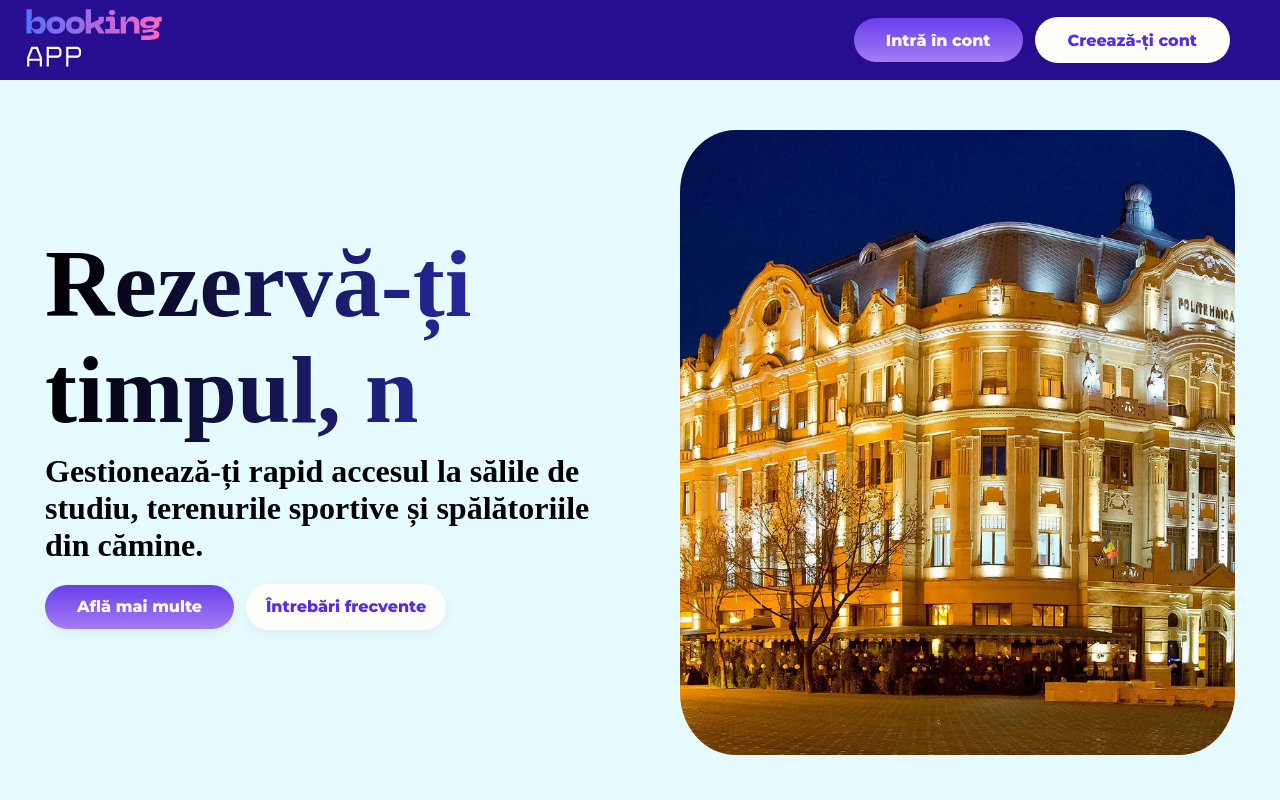
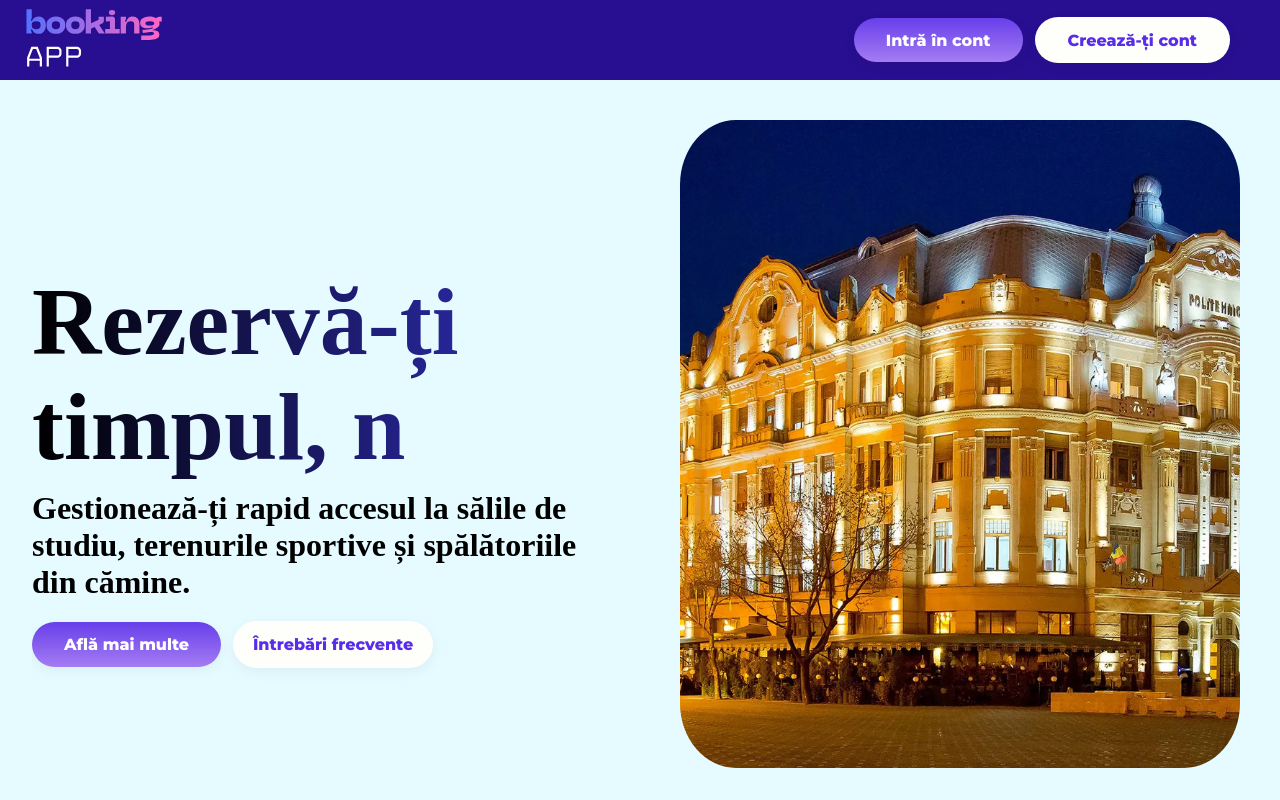
Before and after one commit to dcirjaliu/bachelor-thesis-booking-app, a React (Vite) app in the folder booking-app/frontend/: page / in a window 1280 px wide. Built offline with nearby package versions, Linux system fonts and the light colour scheme.

Commit message:
refactor(header):refactored the code so that the header, which will be present on all pages, to render the rest of the elements, making it global in the overall application

```diff
--- a/booking-app/frontend/src/Routes.tsx
+++ b/booking-app/frontend/src/Routes.jsx
@@ -1,13 +1,16 @@
 import { BrowserRouter, Routes, Route } from "react-router-dom";
 import IndexPage from "./pages/Index/Index";
 import ServiceDetails from "./pages/ServiceDetails/ServiceDetails";
+import MainLayout from "./layouts/MainLayout/MainLayout";
 
 function AppRoutes() {
   return (
     <BrowserRouter>
       <Routes>
-        <Route path="/" element={<IndexPage />} />
-        <Route path="/servicedetails" element={<ServiceDetails />} />
+        <Route element={<MainLayout />}>
+          <Route path="/" element={<IndexPage />} />
+          <Route path="/serviceDetails" element={<ServiceDetails />} />
+        </Route>
       </Routes>
     </BrowserRouter>
   );
--- a/booking-app/frontend/src/components/Header/Header.jsx
+++ b/booking-app/frontend/src/components/Header/Header.jsx
@@ -1,9 +1,9 @@
 import styles from "./Header.module.scss";
 import logo from "../../assets/images/logo.svg";
 
-function Header({ children, className }) {
+function Header({ children, className, isHidden = false }) {
   return (
-    <header className={styles.mainheader}>
+    <header className={`${styles.mainheader} ${isHidden ? styles.hidden : ""}`}>
       <div className={styles.logoWrapper}>
         <img className={styles.logo} src={logo} alt="Logo" />
       </div>
--- a/booking-app/frontend/src/components/Header/Header.module.scss
+++ b/booking-app/frontend/src/components/Header/Header.module.scss
@@ -5,8 +5,9 @@
   justify-content: space-between;
   align-items: center;
   background: v.$main-color1;
-  max-height: 10%;
+  height: 80px;
   padding-right: 50px;
+  position: sticky;
 }
 
 .logoWrapper {
@@ -33,6 +34,6 @@
   }
 
   .mainheader {
-    padding: 10px 3%;
+    padding-right: 10px;
   }
 }
--- a/booking-app/frontend/src/components/HeroImage/HeroImage.module.scss
+++ b/booking-app/frontend/src/components/HeroImage/HeroImage.module.scss
@@ -3,7 +3,7 @@
 .shape {
   border-radius: 10%;
   background-color: v.$accent-shape-color;
-  height: 100%;
+  height: 90%;
 }
 
 .shape img {
--- /dev/null
+++ b/booking-app/frontend/src/hooks/useHeader.js
@@ -0,0 +1,18 @@
+import { useOutletContext } from "react-router-dom";
+import { useEffect } from "react";
+
+export function useHeader(content, className = "") {
+  const context = useOutletContext();
+
+  if (!context || !context.setHeaderConfig) {
+    return;
+  }
+
+  const { setHeaderConfig } = context;
+
+  useEffect(() => {
+    setHeaderConfig({ content, className });
+
+    return () => setHeaderConfig({ content: null, className: "" });
+  }, [content, className, setHeaderConfig]);
+}
--- /dev/null
+++ b/booking-app/frontend/src/layouts/MainLayout/MainLayout.jsx
@@ -0,0 +1,19 @@
+import { Outlet } from "react-router-dom";
+import Header from "../../components/Header/Header";
+import { useState } from "react";
+import styles from "./MainLayout.module.scss";
+
+function MainLayout() {
+  const [headerConfig, setHeaderConfig] = useState({
+    content: null,
+    className: "",
+  });
+  return (
+    <div className={styles.snapContainer}>
+      <Header className={headerConfig.className}>{headerConfig.content}</Header>
+      <Outlet context={{ setHeaderConfig }} />
+    </div>
+  );
+}
+
+export default MainLayout;
--- /dev/null
+++ b/booking-app/frontend/src/layouts/MainLayout/MainLayout.module.scss
@@ -0,0 +1,9 @@
+@use "../../global_styles/variables" as v;
+
+.snapContainer {
+  height: v.$height;
+  width: v.$width;
+  overflow-y: auto; //vertical scroll
+  scroll-snap-type: y mandatory;
+  scroll-behavior: smooth;
+}
--- a/booking-app/frontend/src/pages/Index/Index.jsx
+++ b/booking-app/frontend/src/pages/Index/Index.jsx
@@ -1,6 +1,5 @@
 import styles from "./Index.module.scss";
 import HeroImage from "../../components/HeroImage/HeroImage";
-import Header from "../../components/Header/Header";
 import "../../global_styles/_typography.scss";
 import Typewriter from "typewriter-effect";
 import Button from "../../components/Button/Button";
@@ -9,23 +8,32 @@ import img from "../../assets/images/people.svg";
 import MainPageFooter from "../../components/MainPageFooter/MainPageFooter";
 import Grid from "@mui/material/Grid";
 import { Box } from "@mui/material";
+import { useMemo } from "react";
+import { useHeader } from "../../hooks/useHeader";
 
 function Index() {
+  const headerButtons = useMemo(
+    () => (
+      <>
+        <Button variant="primary">Intră în cont</Button>
+        <Button variant="secondary">Creează-ți cont</Button>
+      </>
+    ),
+    [],
+  );
+
+  useHeader(headerButtons, styles.btnsContainerHeader);
   return (
-    <div className={styles.snapContainer}>
+    <div>
       <section className={`${styles.page} ${styles.page1}`} id="page1">
-        <Header className={styles.btnsContainer}>
-          <Button variant="primary">Intră în cont</Button>
-          <Button variant="secondary">Creează-ți cont</Button>
-        </Header>
-        <Grid container sx={{ flex: 1, p: "5px" }}>
+        <Grid container sx={{ height: "100%", maxHeight: "100vh" }}>
           <Grid
             size={{ xs: 12, md: 6 }}
             sx={{
               display: "flex",
               flexDirection: "column",
-              p: { xs: "20px", md: "40px" },
-              color: "rgb(36, 6, 6)",
+              justifyContent: "center",
+              p: { xs: 2, md: 4 },
             }}
           >
             <div className={styles.wrapper}>
@@ -42,13 +50,13 @@ function Index() {
                       .typeString("Rapid.")
                       .pauseFor(1000)
                       .deleteAll()
-                      .typeString("Rezervă-ți timpul, nu doar locul.") // Îl scrie iar la final
-                      .start(); // Pornește secvența
+                      .typeString("Rezervă-ți timpul, nu doar locul.")
+                      .start();
                   }}
                   options={{
                     autoStart: true,
                     delay: 75,
-                    cursor: "|", // Opțional: poți lăsa cursorul sau îl poți ascunde la final cu CSS
+                    cursor: "|",
                   }}
                 />
               </h1>
@@ -76,12 +84,14 @@ function Index() {
           </Grid>
         </Grid>
       </section>
+
       <section className={`${styles.page} ${styles.page2}`} id="page2">
         <div className={styles.header}>
           <h2 className="mainPage2">Programează-te acum!</h2>
         </div>
         <CardList />
       </section>
+
       <section className={styles.page} id="page3">
         <Box
           component="section"
--- a/booking-app/frontend/src/pages/Index/Index.module.scss
+++ b/booking-app/frontend/src/pages/Index/Index.module.scss
@@ -1,22 +1,14 @@
 @use "../../global_styles/variables" as v;
-
-.snapContainer {
-  height: v.$height;
-  width: v.$width;
-  overflow-y: scroll; //vertical scroll
-  scroll-snap-type: y mandatory;
-  scroll-behavior: smooth;
-}
 
 .page {
   height: v.$height;
-  width: v.$width;
+  //width: v.$width;
   scroll-snap-align: start;
   scroll-snap-stop: always;
   background: v.$bg-color;
 }
 
-.btnsContainer {
+.btnsContainerHeader {
   display: flex;
   justify-content: center;
   flex-direction: row;
@@ -26,20 +18,15 @@
   overflow: visible;
 
   @media (max-width: 768px) {
-    --btn-font-size: 0.85rem;
+    justify-content: flex-end;
+    --btn-font-size: 0.9rem;
     --btn-padding: 0.5rem 1.2rem;
-  }
+    gap: 8px;
 
-  @media (max-width: 480px) {
-    --btn-font-size: 0.6rem;
-    --btn-padding: 0.4rem 0.8rem;
-  }
-}
-
-@media (max-width: 768px) {
-  .btnsContainer {
-    align-items: flex-end;
-    gap: 8px;
+    @media (max-width: 480px) {
+      --btn-font-size: 0.6rem;
+      --btn-padding: 0.4rem 0.8rem;
+    }
   }
 }
 
@@ -47,6 +34,7 @@
   display: flex;
   flex-direction: column;
   gap: 5px;
+  max-height: v.$height;
 }
 
 .wrapper {
@@ -85,15 +73,17 @@
 
 .page2 {
   display: block;
-  width: 100%;
-  height: auto;
-  min-height: 100vh;
-  padding: 50px 30px;
-  overflow-y: visible;
+  flex-direction: column;
+  align-items: center;
+  justify-content: center;
+  height: v.$height;
+  max-height: v.$height;
+  padding: 40px 20px;
   text-align: center;
-
+  overflow: hidden;
   @media screen {
-    padding: 80px 20px;
+    padding: 20px;
+    min-height: fit-content;
   }
 }
 
```
